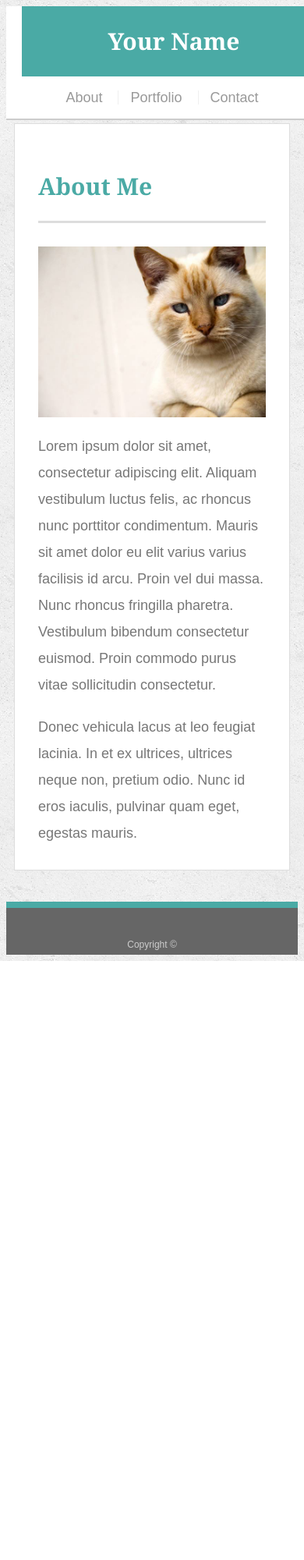
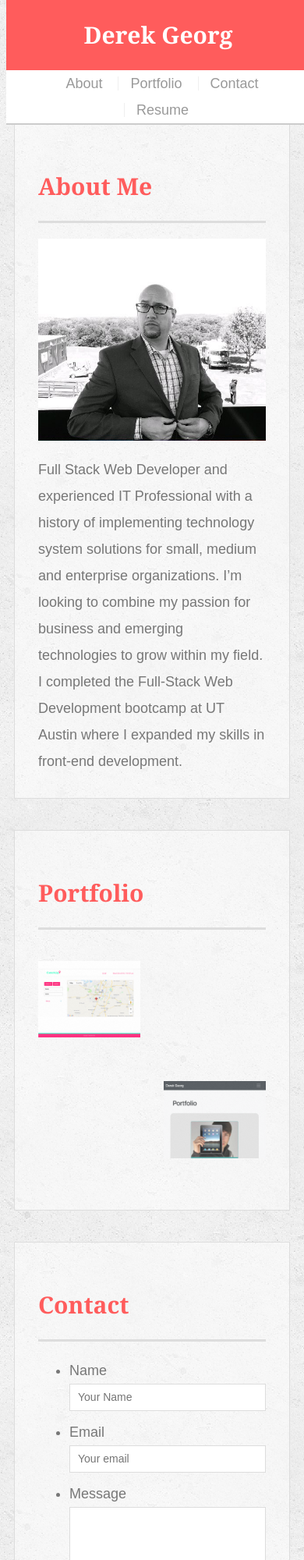
Before and after one commit to derekgeorg/Responsive-Portfolio, a plain HTML site: page index.html in a window 390 px wide. Shown: the top 2000 px of the page at 78% size. Before the commit the page ends 1232 px from the top, so only its background shows below. Drawn offline with Linux system fonts and the light colour scheme.

Commit message:
updated portfolio using new skills.

```diff
--- a/assets/css/style.css
+++ b/assets/css/style.css
@@ -4,6 +4,7 @@ body {
   line-height: 34px;
   color: #777777;
   background: url("../images/concrete_seamless.png");
+  background-attachment: fixed;
 }
 
 * {
@@ -35,7 +36,7 @@ h2,
 h3 {
   font-family: Georgia, Times, "Times New Roman", serif;
   font-weight: 700;
-  color: #4aaaa5;
+  color: #ff5c5c;
 }
 
 h1 {
@@ -50,6 +51,8 @@ h3 {
   font-size: 22px;
 }
 
+
+
 /* header */
 
 
@@ -63,6 +66,7 @@ h3 {
   color: #ffffff;
   background: #ffffff;
   border-bottom: 2px solid #cccccc;
+  margin-top: -8px;
 }
 
 #logo {
@@ -76,7 +80,7 @@ h3 {
   color: #ffffff;
   text-align: center;
   text-decoration: none;
-  background: #4aaaa5;
+  background:#ff5c5c;
 }
 
 nav {
@@ -101,14 +105,17 @@ nav a:first-child {
 /* footer */
 
 footer {
-  padding: 30px 0;
+  /* position: fixed; */
+  left: 0;
+  bottom: 0;
+  width: 100%;
   clear: both;
   font-size: 12px;
   color: #ffffff;
   color: #cccccc;
   text-align: center;
   background: #666666;
-  border-top: 8px solid #4aaaa5;
+  border-top: 8px solid #ff5c5c;
   height: 50px;
 }
 
@@ -121,10 +128,33 @@ h3, h2 {
 
 /* main */
 
-#main-container {
+#about_container {
+  padding-top: 130px;
+}
+
+#about_section {
+  background:rgba(255,255,255, 0.5);
+}
+
+#portfolio_section {
+  background:rgba(255,255,255, 0.5);
+}
+
+#contact_section {
+  background:rgba(255,255,255, 0.5);
+}
+
+/* #portfolio_container {
+  padding-top: 130px;
+}
+
+#contact_container {
+  padding-top: 130px;
+} */
+/* #main-container {
   padding-top: 130px;
   min-height: calc(100vh - 70px);
-}
+} */
 
 .main-section {
   float: left;
@@ -134,6 +164,7 @@ h3, h2 {
   margin: 0 0 40px;
   background: #ffffff;
   border: 1px solid #dddddd;
+
 }
 
 /* portfolio page */
@@ -144,6 +175,15 @@ h3, h2 {
   width: 274px;
   margin: 20px 0 25px;
   overflow: auto;
+}
+
+#bootstrap_div {
+  float: right;
+  width: 45%;
+}
+
+#catchup_div {
+  width: 45%;
 }
 
 .work:nth-child(even) {
@@ -166,7 +206,7 @@ h3, h2 {
   line-height: 30px;
   color: #ffffff;
   text-align: center;
-  background: #4aaaa5;
+  background: #ff5c5c;
   border-bottom: 0;
 }
 
@@ -174,7 +214,6 @@ h3, h2 {
   float: left;
   width: 200px;
   height: auto;
-  margin-top: 10px;
   margin-right: 25px;
 }
 
@@ -214,7 +253,7 @@ input[type=submit] {
   font-size: 18px;
   color: #ffffff;
   cursor: pointer;
-  background: #4aaaa5;
+  background: #ff5c5c;
   border: 0 none;
 }
 
@@ -227,11 +266,6 @@ nav {
   width: 70%;
   height: 60%;
   margin-left: 20px;
-}
-#logo {
-  margin-left: 20px;
-}
-
 }
 
 /*If the screen is less than 768px */
@@ -255,7 +289,6 @@ nav {
   float: none;
   clear: both;
   text-align: center;
-  padding: 10px;
 }
 #logo {
   width: 100%;
@@ -264,12 +297,19 @@ nav {
   width: 100%;
   margin-bottom: 20px;
 }
-.main-section {
+
+#about_section {
+  margin-top: 20px;
+}
+
+}
+#portfolio_container {
+  margin-top: 20px;
+}
+#contact_section {
   margin-top: 20px;
   float: none;
-}
+
 .work {
   width: 100%;
 }
-
-}
--- a/index.html
+++ b/index.html
@@ -4,7 +4,8 @@
 <head>
   <meta charset="UTF-8">
   <meta name="viewport" content="width=device-width, initial-scale=1.0">
-  <title>About | Your Name</title>
+  <link rel="shortcut icon" href="assets/images/dg_favicon.png">
+  <title>Derek's Portfolio</title>
   <link rel="stylesheet" type="text/css" href="assets/css/style.css">
 </head>
 
@@ -12,31 +13,85 @@
 
   <header id="masthead">
     <div class="container">
-      <a href="index.html" id="logo">Your Name</a>
+      <a href="index.html" id="logo">Derek Georg</a>
       <nav>
-        <a href="index.html">About</a>
-        <a href="portfolio.html">Portfolio</a>
-        <a href="contact.html">Contact</a>
+        <a href="#about_container">About</a>
+        <a href="#portfolio_container">Portfolio</a>
+        <a href="#contact_container">Contact</a>
+        <a href="#resume_container">Resume</a>
       </nav>
     </div>
   </header>
 
-  <div id="main-container" class="container">
-    <section class="main-section">
+  <!---About Me Section-->
+
+  <div id="about_container" class="container">
+    <section id="about_section" class="main-section">
       <h1>About Me</h1>
 
-      <img src="assets/images/cat.jpg" class="auth-image" alt="Your Name">
+      <img src="assets/images/derek.png" class="auth-image" alt="Your Name">
 
-      <p>Lorem ipsum dolor sit amet, consectetur adipiscing elit. Aliquam vestibulum luctus felis, ac rhoncus nunc porttitor condimentum. Mauris sit amet dolor eu elit varius varius facilisis id arcu. Proin vel dui massa. Nunc rhoncus fringilla pharetra. Vestibulum bibendum consectetur euismod. Proin commodo purus vitae sollicitudin consectetur.</p>
+      <p>Full Stack Web Developer and experienced IT Professional with a history of implementing technology system solutions for small, medium and enterprise organizations.
 
-      <p>Donec vehicula lacus at leo feugiat lacinia. In et ex ultrices, ultrices neque non, pretium odio. Nunc id eros iaculis, pulvinar quam eget, egestas mauris.</p>
+        I’m looking to combine my passion for business and emerging technologies to grow within my field.
+
+        I completed the Full-Stack Web Development bootcamp at UT Austin where I expanded my skills in front-end development.
+
+
+      </p>
+
+
 
     </section>
+  </div>
+</div>
+  <!-- Portfolio Section -->
 
+  <div id="portfolio_container" class="container">
+    <section id="portfolio_section" class="main-section">
+      <h1>Portfolio</h1>
+
+      <div id="catchup_div" class="work">
+        <img src="assets/images/catchup_app.png" alt="CatchUp! Web App Screenshot">
+          <!-- <h3>CatchUp!</h3> -->
+      </div>
+
+      <div id="bootstrap_div" class="work">
+        <img src="assets/images/bootstrap_portfolio.png" alt="Bootstrap Portfolio Screenshot">
+          <!-- <h3>Bootstrap</h3> -->
+      </div>
+
+    </section>
   </div>
+  </div>
+  <!--Contact Container-->
+
+  <div id="contact_container" class="container">
+    <section id="contact_section" class="main-section">
+      <h1>Contact</h1>
+        <form id="contact-form">
+        <ul>
+          <li>
+            <label for="name">Name</label>
+            <input type="text" id="name" name="name" placeholder="Your Name" required="required">
+          </li>
+          <li>
+            <label for="email">Email</label>
+            <input type="email" id="email" name="email" placeholder="Your email" required="required">
+          </li>
+          <li>
+            <label for="message">Message</label>
+            <textarea id="message" name="message" required="required"></textarea>
+          </li>
+        </ul>
+        <input type="submit">
+      </form>
+    </section>
+  </div>
+</div>
 
   <footer>
-    <div class="container">
+    <div id="footer_text">
       Copyright &copy;
     </div>
   </footer>
```
Also changed, not shown: assets/images/bootstrap_portfolio.png (added), assets/images/catchup.png (added), assets/images/catchup_app.png (added), assets/images/crystal_counter.png (added), assets/images/derek.png (added), assets/images/dg_favicon.png (added), 1 other file.
